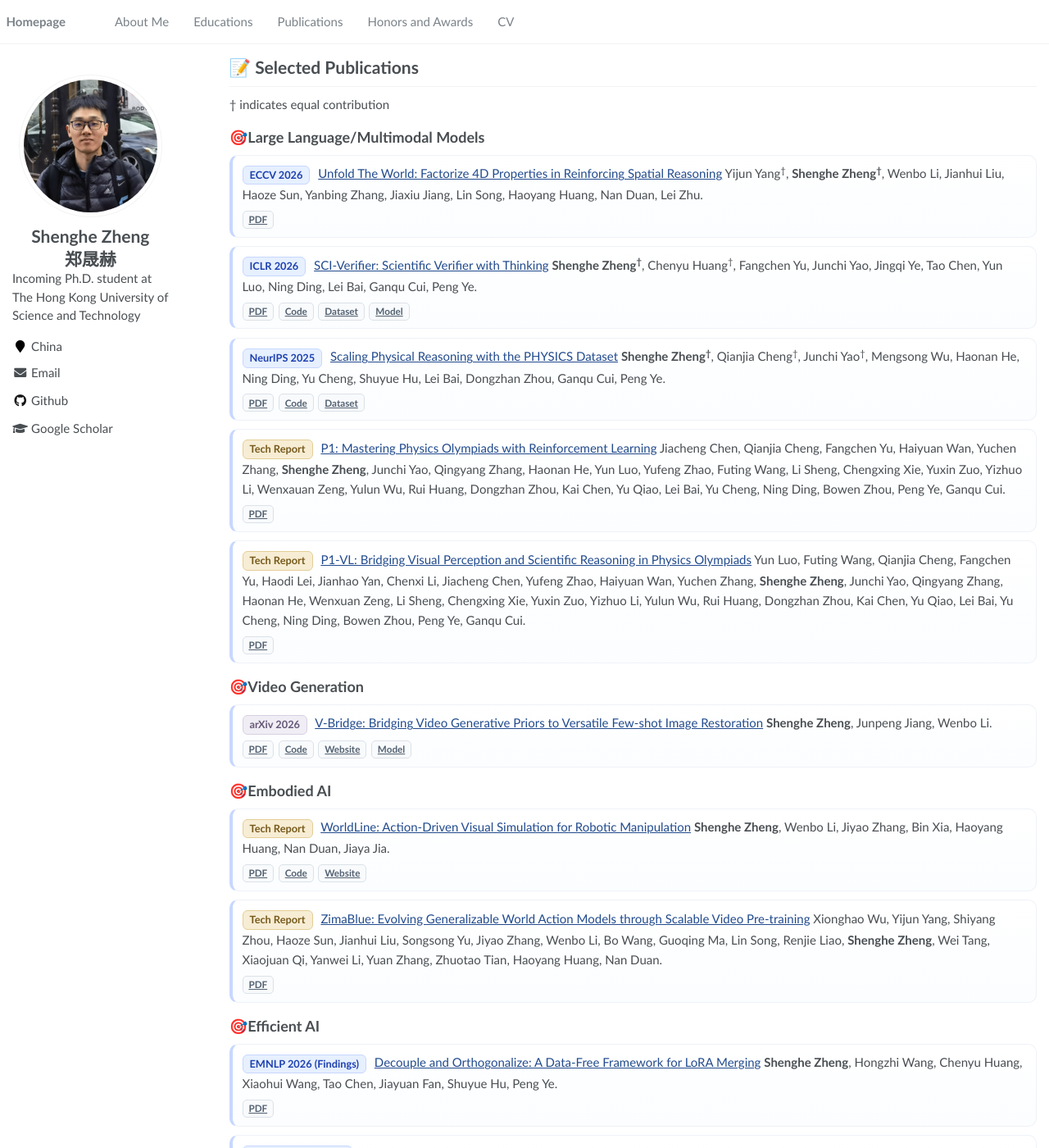
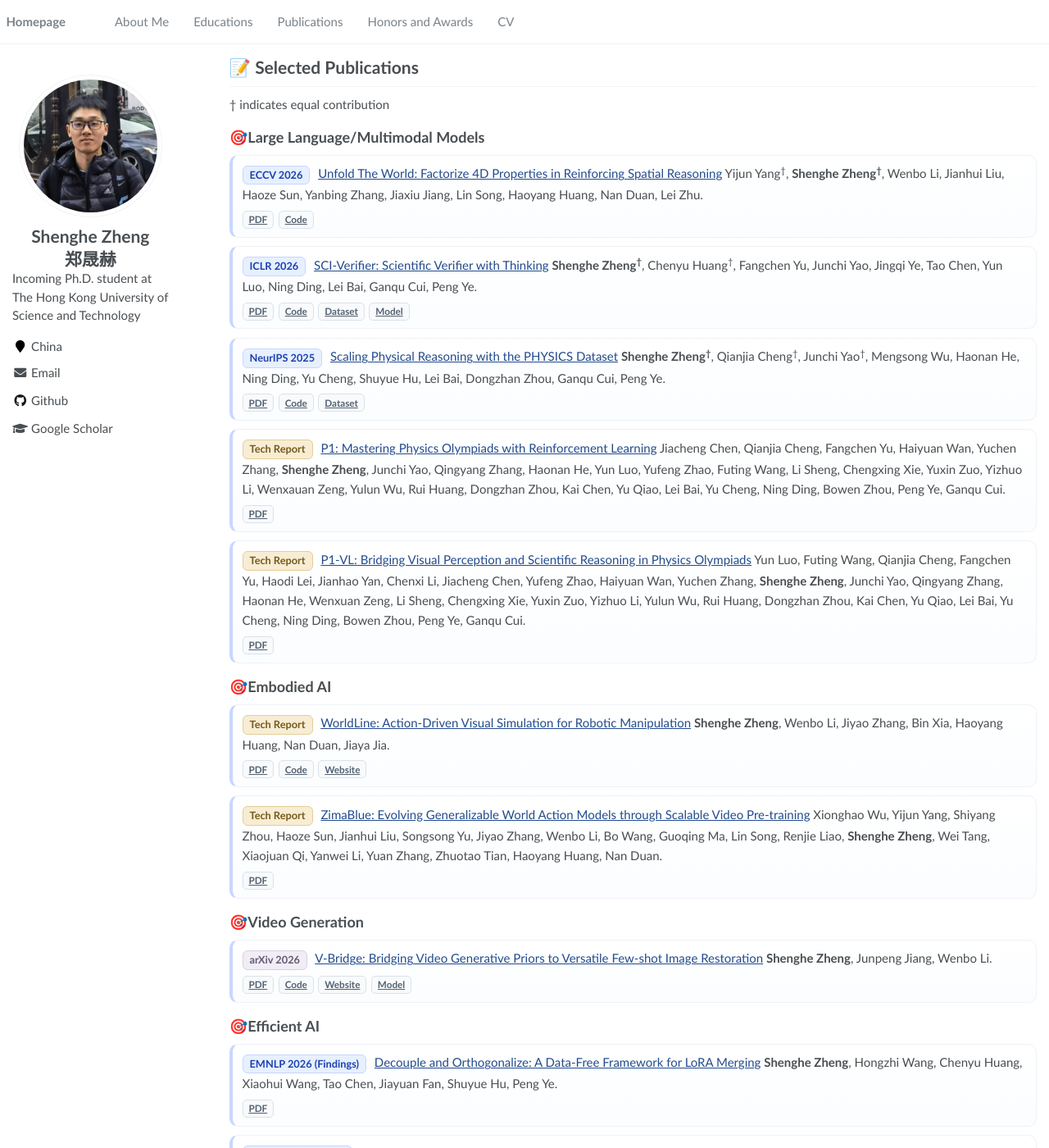
Before and after one commit to Zhengsh123/Zhengsh123.github.io, a Jekyll site: the page built from _pages/about.md, in a window 1280 px wide and 1400 px high, scrolled down 667 px. Shown: the whole window at 82% size. Built offline with Jekyll 4.4.1, drawn with Linux system fonts in a browser that asks for light colours.

Commit message:
Restore 'Video Generation' section with V-Bridge entry
Restored the 'Video Generation' section and added a publication entry for V-Bridge.

```diff
--- a/_pages/about.md
+++ b/_pages/about.md
@@ -58,7 +58,7 @@
 
 <article class="publication-item">
   <p class="publication-main"><span class="conf accepted">ECCV 2026</span> <a href="https://arxiv.org/abs/2609.03729">Unfold The World: Factorize 4D Properties in Reinforcing Spatial Reasoning</a> Yijun Yang<sup>†</sup>, <strong>Shenghe Zheng<sup>†</sup></strong>, Wenbo Li, Jianhui Liu, Haoze Sun, Yanbing Zhang, Jiaxiu Jiang, Lin Song, Haoyang Huang, Nan Duan, Lei Zhu.</p>
-  <div class="publication-resources"><a class="publication-resource" href="https://arxiv.org/pdf/2609.03729" target="_blank" rel="noopener">PDF</a></div>
+  <div class="publication-resources"><a class="publication-resource" href="https://arxiv.org/pdf/2609.03729" target="_blank" rel="noopener">PDF</a><a class="publication-resource" href="https://github.com/ZimaBlue-WAM/FactoSR" target="_blank" rel="noopener">Code</a></div>
 </article>
 
 <article class="publication-item">
@@ -81,13 +81,6 @@
   <div class="publication-resources"><a class="publication-resource" href="https://arxiv.org/pdf/2602.09443" target="_blank" rel="noopener">PDF</a></div>
 </article>
 
-## 🎯Video Generation
-
-<article class="publication-item">
-  <p class="publication-main"><span class="conf arxiv">arXiv 2026</span> <a href="https://zhengsh123.github.io/V-Bridge/">V-Bridge: Bridging Video Generative Priors to Versatile Few-shot Image Restoration</a> <strong>Shenghe Zheng</strong>, Junpeng Jiang, Wenbo Li.</p>
-  <div class="publication-resources"><a class="publication-resource" href="https://arxiv.org/pdf/2603.13089" target="_blank" rel="noopener">PDF</a><a class="publication-resource" href="https://github.com/Zhengsh123/V-Bridge" target="_blank" rel="noopener">Code</a><a class="publication-resource" href="https://zhengsh123.github.io/V-Bridge/" target="_blank" rel="noopener">Website</a><a class="publication-resource" href="https://huggingface.co/desimfj/V-Bridge" target="_blank" rel="noopener">Model</a></div>
-</article>
-
 ## 🎯Embodied AI
 
 <article class="publication-item">
@@ -98,6 +91,13 @@
 <article class="publication-item">
   <p class="publication-main"><span class="conf tech-report">Tech Report</span> <a href="https://arxiv.org/abs/2609.00188">ZimaBlue: Evolving Generalizable World Action Models through Scalable Video Pre-training</a> Xionghao Wu, Yijun Yang, Shiyang Zhou, Haoze Sun, Jianhui Liu, Songsong Yu, Jiyao Zhang, Wenbo Li, Bo Wang, Guoqing Ma, Lin Song, Renjie Liao, <strong>Shenghe Zheng</strong>, Wei Tang, Xiaojuan Qi, Yanwei Li, Yuan Zhang, Zhuotao Tian, Haoyang Huang, Nan Duan.</p>
   <div class="publication-resources"><a class="publication-resource" href="https://arxiv.org/pdf/2609.00188" target="_blank" rel="noopener">PDF</a></div>
+</article>
+
+## 🎯Video Generation
+
+<article class="publication-item">
+  <p class="publication-main"><span class="conf arxiv">arXiv 2026</span> <a href="https://zhengsh123.github.io/V-Bridge/">V-Bridge: Bridging Video Generative Priors to Versatile Few-shot Image Restoration</a> <strong>Shenghe Zheng</strong>, Junpeng Jiang, Wenbo Li.</p>
+  <div class="publication-resources"><a class="publication-resource" href="https://arxiv.org/pdf/2603.13089" target="_blank" rel="noopener">PDF</a><a class="publication-resource" href="https://github.com/Zhengsh123/V-Bridge" target="_blank" rel="noopener">Code</a><a class="publication-resource" href="https://zhengsh123.github.io/V-Bridge/" target="_blank" rel="noopener">Website</a><a class="publication-resource" href="https://huggingface.co/desimfj/V-Bridge" target="_blank" rel="noopener">Model</a></div>
 </article>
 
 
```
